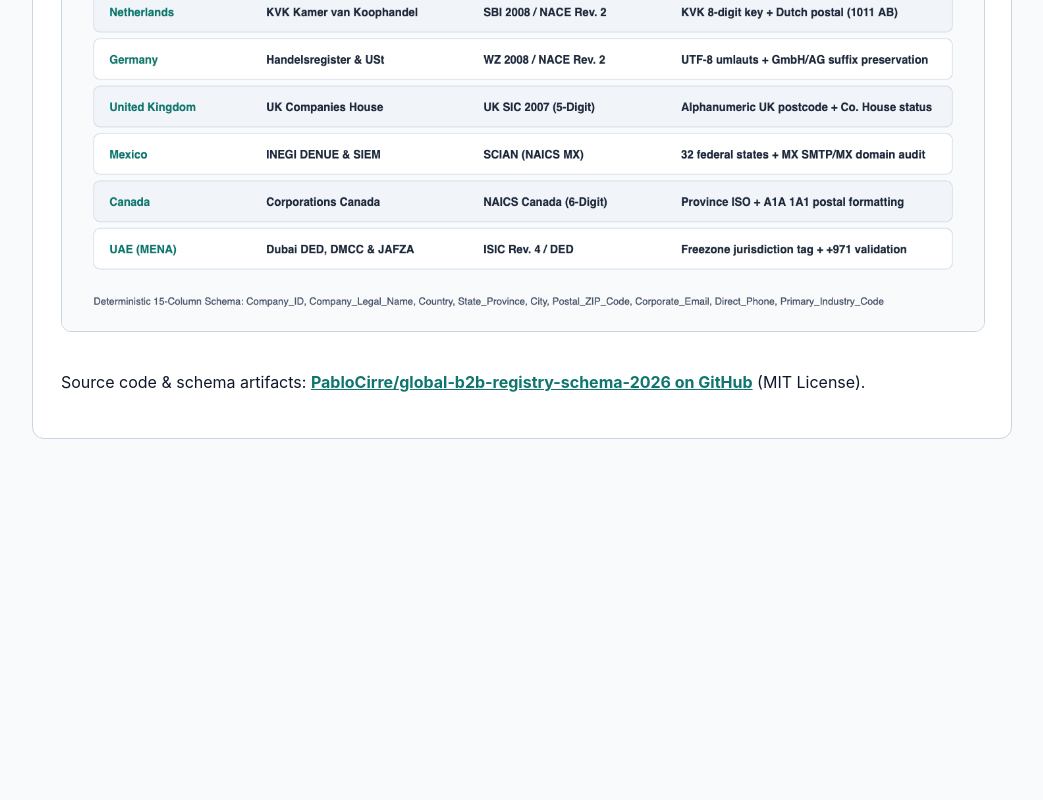
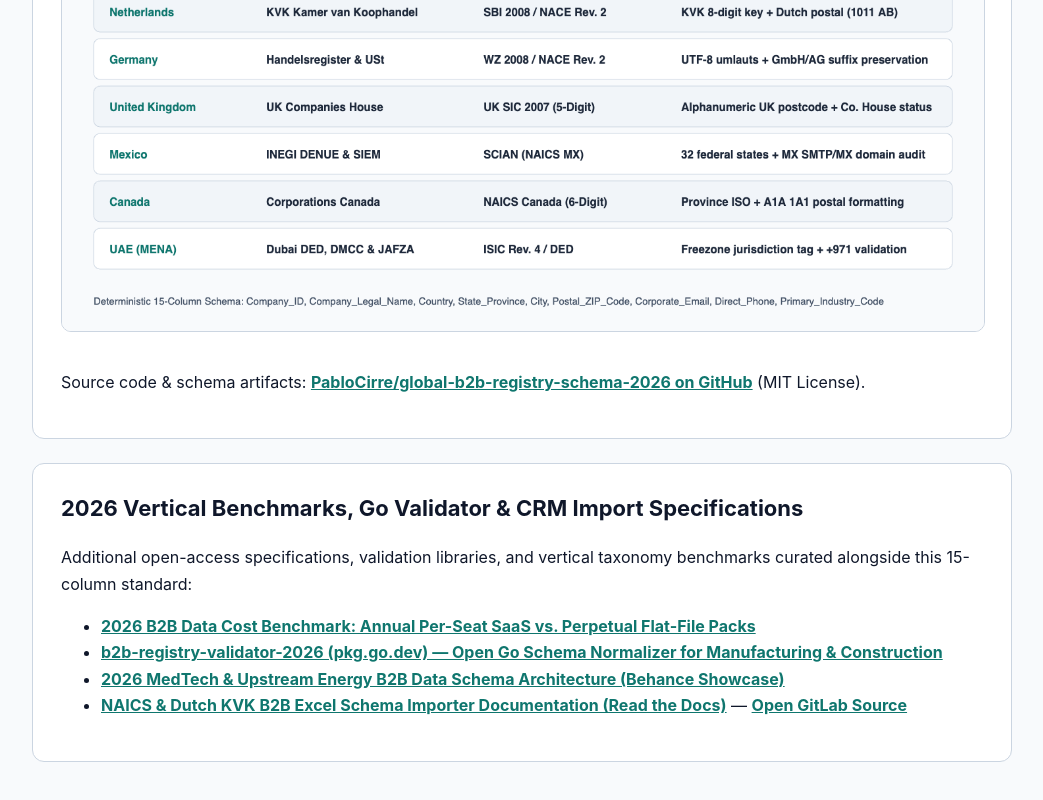
Before and after one commit to PabloCirre/global-b2b-registry-schema-2026, a plain HTML site: page index.html in a window 1280 px wide. Shown: the part 2878-3678 px from the top of the page, without its empty margins (118-1161 px from the left). Before the commit the page ends 3433 px from the top, so only its background shows below. Drawn offline with Linux system fonts and the light colour scheme.

Commit message:
Update index.html with new specifications section
Added a new section for 2026 Vertical Benchmarks and related resources.

```diff
--- a/index.html
+++ b/index.html
@@ -22,7 +22,7 @@
       "name": "BigDataLowCost",
       "url": "https://bigdatalowcost.com/"
     },
-    "dateModified": "2026-11-15"
+    "dateModified": "2026-11-16"
   }
   </script>
   <style>
@@ -86,6 +86,17 @@
       <img src="infographic-registry-taxonomy-2026.png" alt="National Corporate Registry Taxonomy Table for US, Netherlands, Germany, UK, Mexico, Canada, and UAE" />
       <p>Source code &amp; schema artifacts: <a href="https://github.com/PabloCirre/global-b2b-registry-schema-2026">PabloCirre/global-b2b-registry-schema-2026 on GitHub</a> (MIT License).</p>
     </section>
+
+    <section class="card">
+      <h2>2026 Vertical Benchmarks, Go Validator &amp; CRM Import Specifications</h2>
+      <p>Additional open-access specifications, validation libraries, and vertical taxonomy benchmarks curated alongside this 15-column standard:</p>
+      <ul>
+        <li><a href="https://www.tumblr.com/pablocirre/833445176312791040/2026-b2b-data-cost-benchmark-annual-per-seat-saas">2026 B2B Data Cost Benchmark: Annual Per-Seat SaaS vs. Perpetual Flat-File Packs</a></li>
+        <li><a href="https://pkg.go.dev/github.com/PabloCirre/b2b-registry-validator-2026">b2b-registry-validator-2026 (pkg.go.dev) — Open Go Schema Normalizer for Manufacturing &amp; Construction</a></li>
+        <li><a href="https://www.behance.net/gallery/258572439/2026-MedTech-Upstream-Energy-B2B-Data-Schema">2026 MedTech &amp; Upstream Energy B2B Data Schema Architecture (Behance Showcase)</a></li>
+        <li><a href="https://naics-kvk-b2b-importer.readthedocs.io/en/latest/">NAICS &amp; Dutch KVK B2B Excel Schema Importer Documentation (Read the Docs)</a> — <a href="https://gitlab.com/branvan3000/naics-kvk-b2b-importer">Open GitLab Source</a></li>
+      </ul>
+    </section>
   </main>
 </body>
 </html>
```
